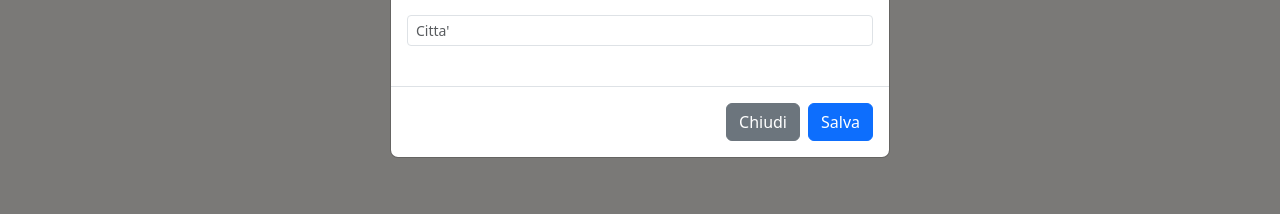
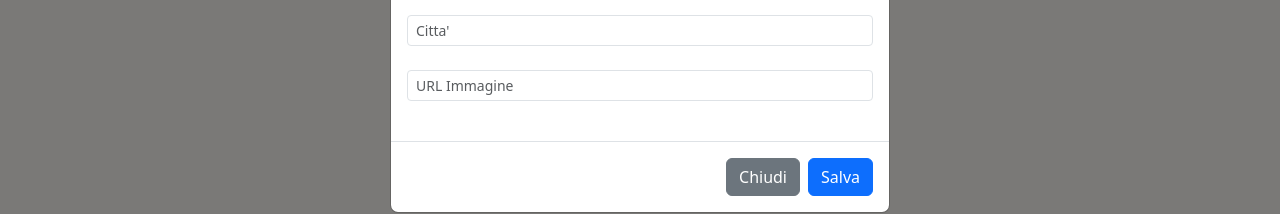
Before and after one commit to Giuseppe1693/buildweek3-team5, a React (Vite) app: page /modifyprofile in a window 1280 px wide. Both pictures are taken after a click on the button 1233 px from the left and 117 px from the top of the page. Shown: the part 453-667 px from the top of the page. Built offline with nearby package versions, Linux system fonts and the light colour scheme.

Commit message:
Adding modify image

```diff
--- a/src/components/ModifyProfile.jsx
+++ b/src/components/ModifyProfile.jsx
@@ -16,6 +16,7 @@ function Example() {
     bio: "",
     title: "",
     area: "",
+    image: "",
     /*  image: "", */
   });
 
@@ -26,13 +27,6 @@ function Example() {
   const handleChange = (e) => {
     setProfile({ ...profile, [e.target.name]: e.target.value });
   };
-
-  // Funzione per salvare i dati
-  /*   const handleSave = () => {
-    console.log("Dati salvati", profile);
-
-    setShow(false);
-  }; */
 
   const handleSave = async () => {
     try {
@@ -131,15 +125,15 @@ function Example() {
             onChange={handleChange}
           />
           <br />
-          {/*  <Form.Control
+          <Form.Control
             size="sm"
             type="text"
-            name="area"
+            name="image"
             placeholder="URL Immagine"
             value={profile.image}
             onChange={handleChange}
           />
-          <br /> */}
+          <br />
         </Modal.Body>
         <Modal.Footer>
           <Button variant="secondary" onClick={handleClose}>
```
